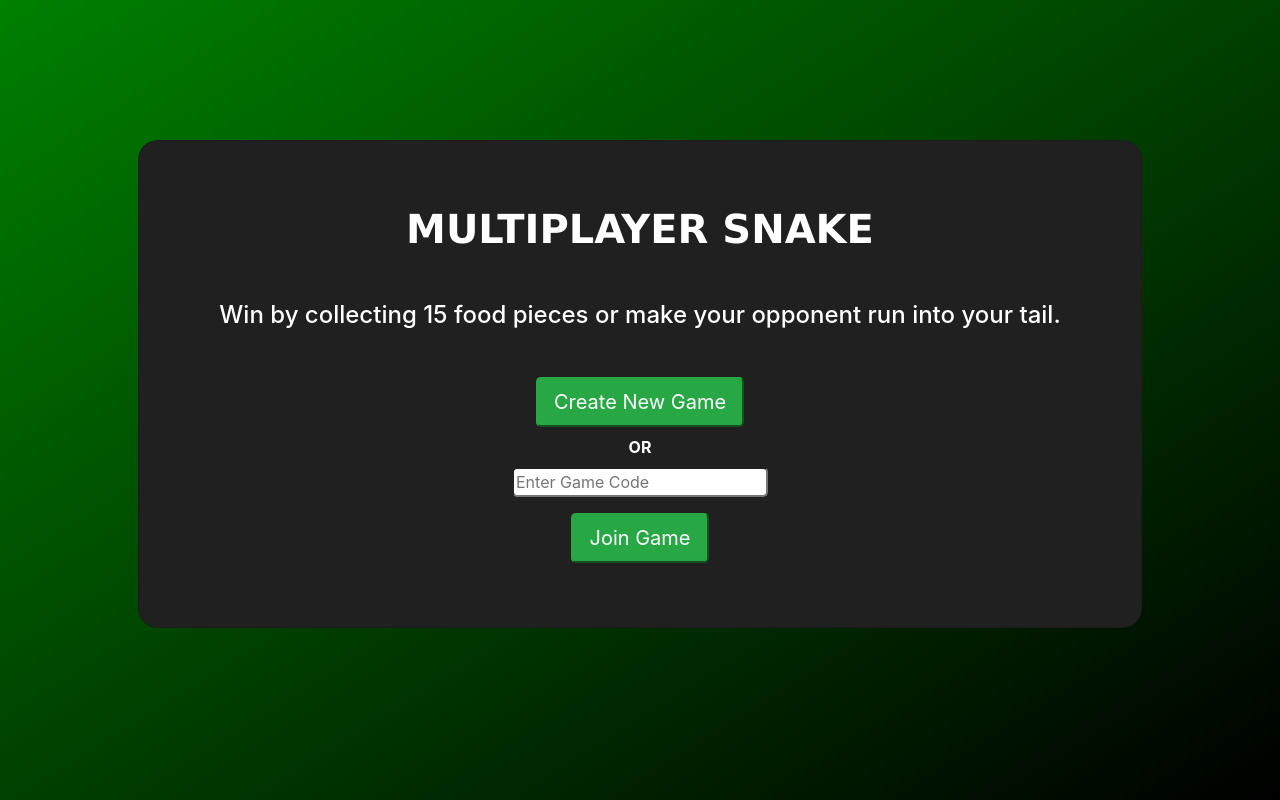
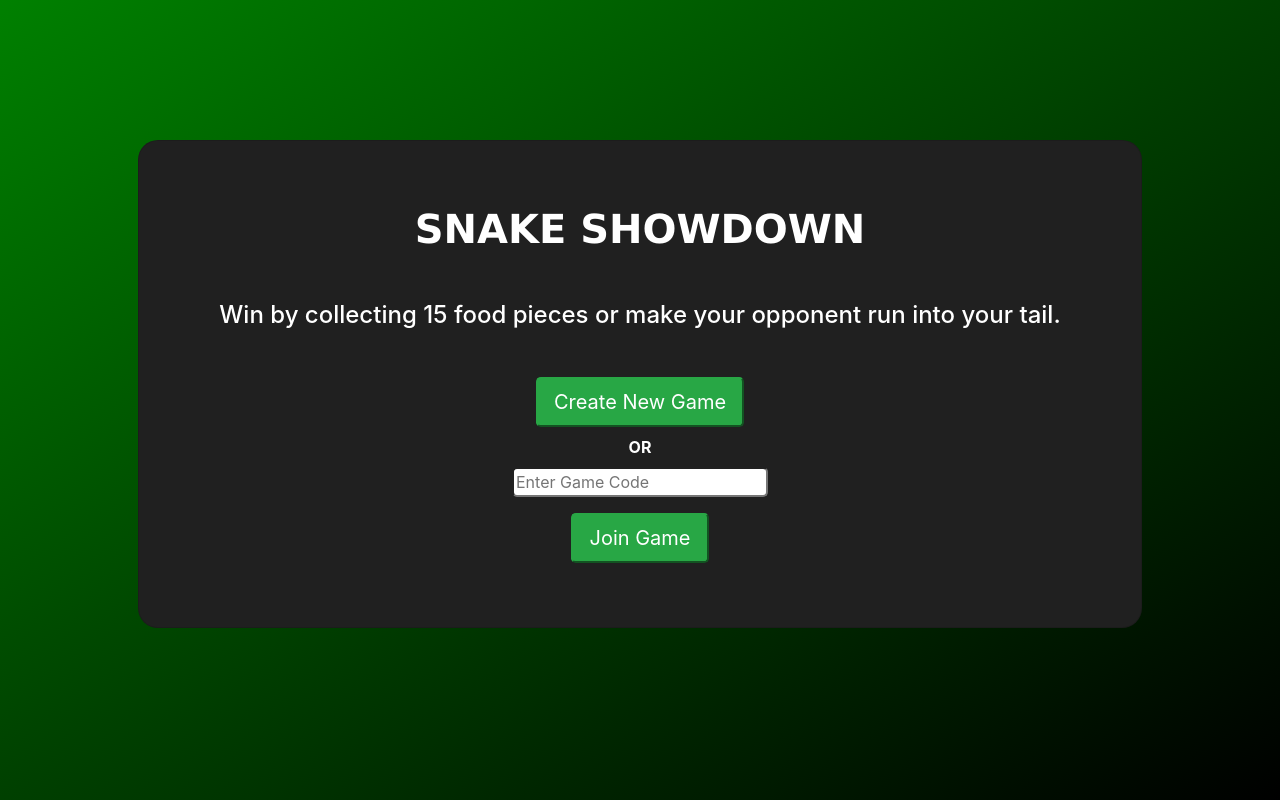
Before and after one commit to Christofferos/SnakeShowdown, a plain HTML site: page frontend/index.html in a window 1280 px wide. Drawn offline with nearby package versions, Linux system fonts and the light colour scheme; no server answers.

Commit message:
Change of name of the game

```diff
--- a/frontend/index.html
+++ b/frontend/index.html
@@ -6,7 +6,7 @@
 <html lang="en">
   <head>
     <meta charset="UTF-8" />
-    <title>Multiplayer Snake</title>
+    <title>Snake Showdown</title>
     <link
       rel="stylesheet"
       href="https://stackpath.bootstrapcdn.com/bootstrap/4.5.0/css/bootstrap.min.css"
@@ -36,7 +36,7 @@
         <div id="card" class="card text-white jumbotron" style="background: #202020; border-radius: 20px">
           <div id="initialScreen" class="h-100">
             <div class="d-flex flex-column align-items-center justify-content-center h-100">
-              <h1 class="mb-5 font-weight-bold" style="font-family: Verdana">MULTIPLAYER SNAKE</h1>
+              <h1 class="mb-5 font-weight-bold" style="font-family: Verdana">SNAKE SHOWDOWN</h1>
               <container>
                 <h4 class="mb-5 mx-5 text-center">
                   Win by collecting 15 food pieces or make your opponent run into your tail.
```
Also changed, not shown: README.md, frontend/snakeImages/logo2.png (added), frontend/snakeImages/logo3.png (added).
